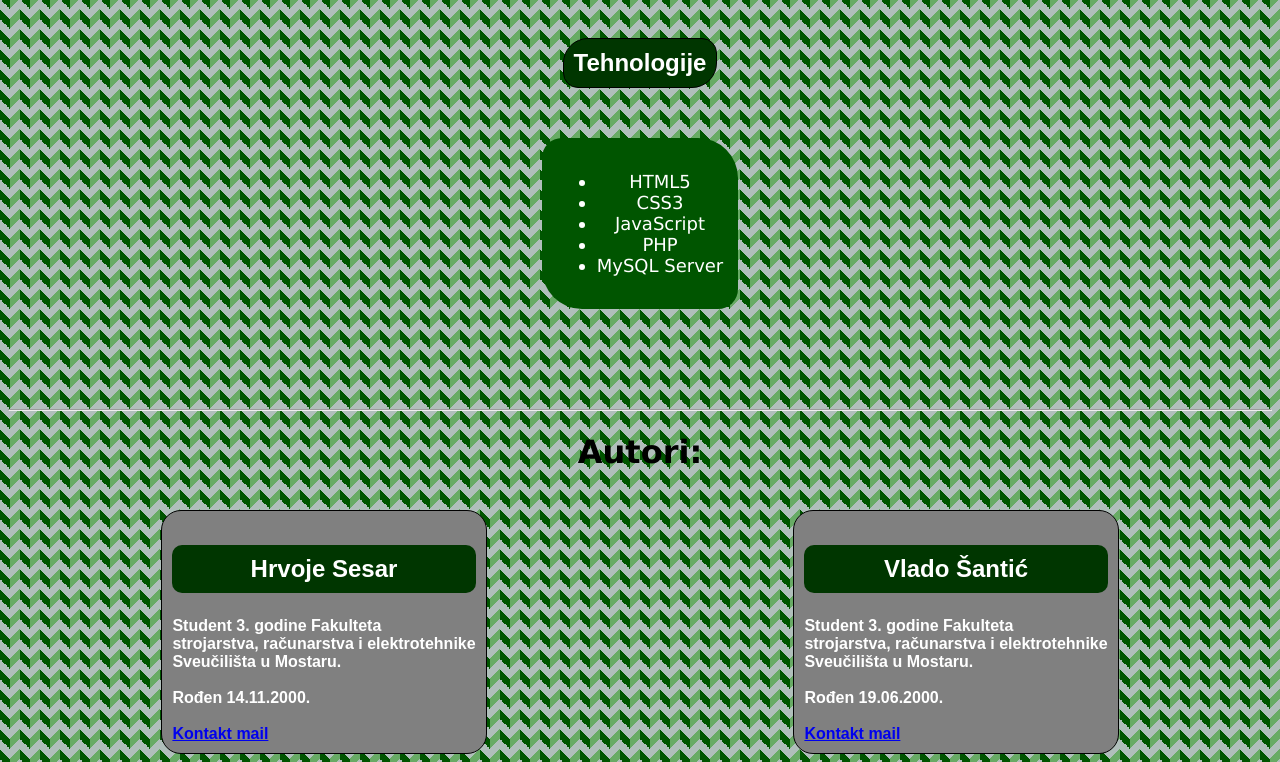
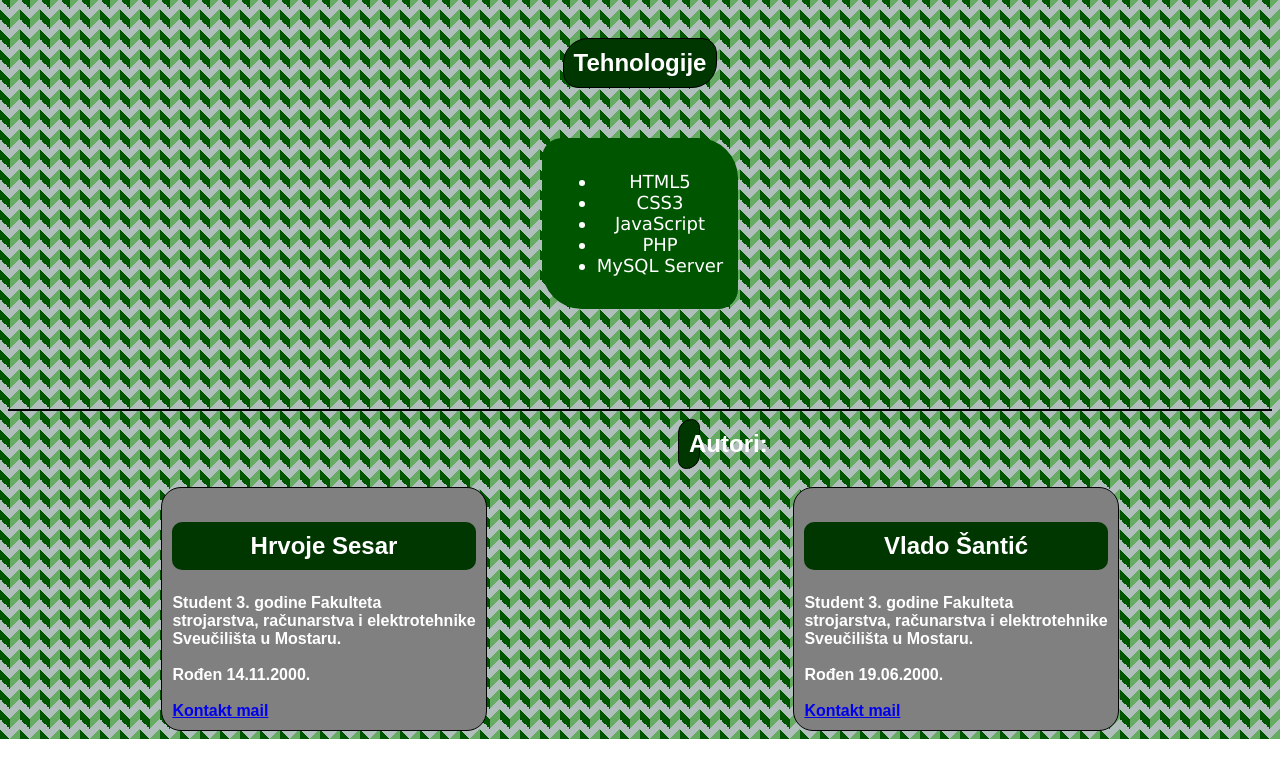
Before and after one commit to vladosantic/RWA, a plain HTML site: page O_projektu.html in a window 1280 px wide. Shown: the part 741-1503 px from the top of the page. After the commit the page ends 1480 px from the top, so only its background shows below. Drawn offline with Linux system fonts and the light colour scheme.

Commit message:
Add files via upload

```diff
--- a/O_projektu.html
+++ b/O_projektu.html
@@ -10,7 +10,7 @@
 
 </head>
 
-<body>
+<body vlink="black">
         <div id="k_prvi">
             <div id="ljekarna">Online ljekarna "Sanitas"</div>
             <div class="kartica"><a href="Projekt.html" id="rubrika1">Početna</a></div>
@@ -24,7 +24,7 @@
 			<div class="ikone"><a href="https://www.twitter.com" target="_blank"><img src="https://cdn0.iconfinder.com/data/icons/green-social-media-icons/744/social_media_social_network_logo_twitter_logotype_logo-512.png" alt="facebook_logo" width="50px" height="50px"></a></div>
         </div>
 
-        <br/><hr/>
+        <br/><hr color="black"/>
 
         <div id="k_drugi">
         <div class="k2" id="naslov">O projektu</div>
@@ -62,11 +62,11 @@
 
 
         <br/><br/><br/>
-        <hr>
+        <hr color="black">
 
 
 
-        <div id="aut"><h1>Autori:</h1></div>
+        <div id="aut">Autori:</div>
         <br/>
 
         <div id="k_treci">
--- a/proj.css
+++ b/proj.css
@@ -151,16 +151,18 @@ body{
 }
 
 #aut {
-    text-align:center;
-    font-family: Verdana;
-	color:black;
+	font-family: Arial;
+	color:white;
+	font-size:150%;
+	background-color:#003600;
+	border-radius:25px 15px;
+	border: 0.5px solid black;
 	font-weight:bold;
-	display: block;
-	flex-grow: 0;
-	flex-shrink: 1;
-	flex-basis: auto;
-	align-self: auto;
-	order: 0;
+	padding:10px;
+	text-align: center;
+	margin-left: 670px;
+	margin-right: 670px;
+
 }
 #k_treci{
 	display: flex;
```
Also changed, not shown: Prijava.html (+1 -1 lines), Projekt.html (+1 -1 lines), Registracija.html (+1 -1 lines), favicon.ico (added).
